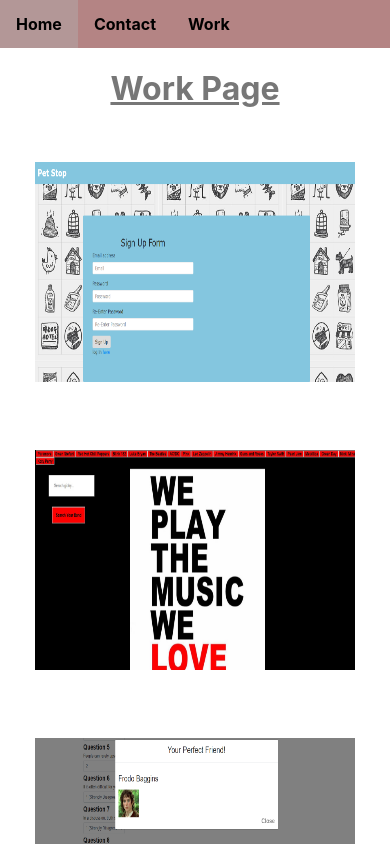
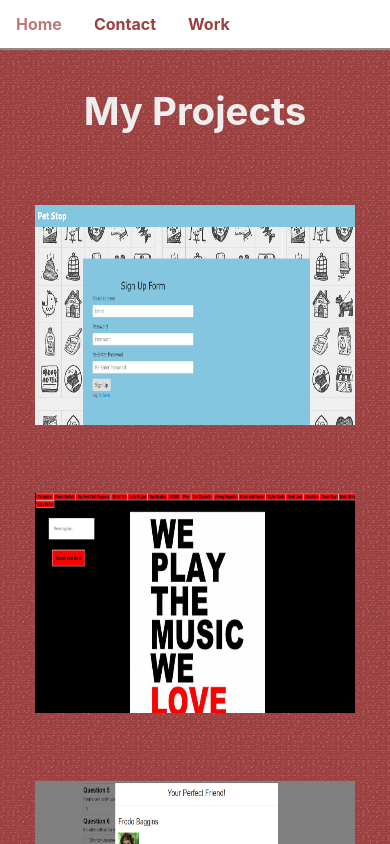
Before and after one commit to csierra325/portfolio-React, a React (Create React App) app: page /sierra_portfolio/work in a window 390 px wide. Shown: the top 844 px of the page. Built offline with nearby package versions, Linux system fonts and the light colour scheme.

Commit message:
changed color scheme and layout

```diff
--- a/src/App.css
+++ b/src/App.css
@@ -24,6 +24,11 @@
   }
 }
 
+body{
+  background-color:#9c3f3f;
+  background-image: url("./Images/blizzard.png");
+}
+
 .Footer{
   border-top: 4px solid black;
   background-color: #b48484;
@@ -41,7 +46,7 @@
 }
 
 h1{
-  color: #777777;
+  color: #eee;
   text-decoration: underline;
 
 }
--- a/src/App.js
+++ b/src/App.js
@@ -8,7 +8,7 @@ function App() {
     <div className="App">
       <NavBar />
       <div className="Footer">
-      <Footer />
+      {/* <Footer /> */}
       </div>
     </div>
   );
--- a/src/Components/Contact.js
+++ b/src/Components/Contact.js
@@ -4,9 +4,8 @@ class Contact extends Component{
     render(){
         return(
             <div>
-                <h1>
-                    Contact Page
-                </h1>
+                <h1>Contact Page</h1>
+
             </div>
         )
     }
--- a/src/Components/Home.js
+++ /dev/null
@@ -1,19 +0,0 @@
-import React, { Component } from 'react';
-import Camille from '../Images/camille.jpg';
-
-class Home extends Component{
-
-    render(){
-        return(
-            <div>
-                <h1>Home Page</h1>
-                <p>My name is Camille. I am a full-stack web developer based in Atlanta, GA.
-                    I have a passion for creative code and new technology
-                </p>
-                <img src={Camille}  alt="Camille"/>
-            </div>
-        )
-    }
-}
-
-export default Home
--- /dev/null
+++ b/src/Components/Home/Home.js
@@ -0,0 +1,26 @@
+import React, { Component } from 'react';
+import Camille from '../../Images/camille.jpg';
+import './home.css'
+
+class Home extends Component{
+
+    render(){
+        return(
+            <div>
+                <div className="home-header">Hello, I'm Camille</div>
+                <div className="home-description">
+                    <div className="home-text">
+                        <div className="home-subtext">I am a full-stack web developer based in Las Vegas, NV.
+                            I have a passion for creative code and new technology.
+                        </div>
+                        <div className="home-subtext">Currently building web stores and applications at Icebox Cool Stuff</div>
+                    </div>
+                    <img className="portrait" src={Camille}  alt="Camille"/>
+                </div>
+                <div className="topleft"></div>
+            </div>
+        )
+    }
+}
+
+export default Home
--- /dev/null
+++ b/src/Components/Home/home.css
@@ -0,0 +1,45 @@
+.home-description{
+    margin: auto;
+    display: flex;
+    flex-wrap: wrap;
+    justify-content: center;
+}
+
+.home-text{
+    width: 400px;
+    float: left;
+    padding-top: 2em;
+}
+.portrait{
+    width: 450px;
+    float: left;
+    padding: 2em 0 5em 0;
+    box-shadow: 0 4px 8px 0 rgba(0, 0, 0, 0.2), 0 6px 20px 0 rgba(0, 0, 0, 0.19);
+    padding: 10px;
+}
+.home-subtext {
+    padding: 2.4em;
+    font-size: 20px;
+    font-weight: bold;
+    color: #eee;
+    font-family: sans-serif;
+}
+
+.home-header{
+    padding: 2em 0 1.2em 0;
+    color: #eee;
+    font-weight: bold;
+    font-size: 3em;
+}
+
+@media screen and (max-width: 480px) {
+    .home-header {
+        padding: 2em 0 0 0;
+    }
+}
+
+@media screen and (max-width: 780px) {
+    .home-header {
+        padding: 2em 0 0 0;
+    }
+}
--- a/src/Components/NavBar/NavBar.css
+++ b/src/Components/NavBar/NavBar.css
@@ -1,6 +1,8 @@
 
 .NavBar{
-    background-color: #b48484;
+    /* background-color: #b48484; */
+    background-color: #ffffff;
+    border-bottom: 2px solid rgb(141, 141, 141);
   }
 
   li {
@@ -9,7 +11,8 @@
 
   li a {
     display: block;
-    color:black;
+    /* color:#b48484; */
+    color: #9c3f3f;
     font-weight: 700;
     text-align: center;
     padding: 14px 16px;
@@ -17,7 +20,9 @@
   }
 
   li a:hover {
-    background-color:rgb(179, 151, 151)
+    /* background-color:rgb(179, 151, 151) */
+    /* color: #d8d8d8ad; */
+    color:#9c3f3faf;
   }
   ul {
     list-style-type: none;
--- a/src/Components/NavBar/NavBar.js
+++ b/src/Components/NavBar/NavBar.js
@@ -8,7 +8,7 @@ import {
 import './NavBar.css';
 import Work from '../Work/Work';
 import Contact from '../Contact';
-import Home from '../Home'
+import Home from '../Home/Home'
 
 
 class NavBar extends Component{
--- a/src/Components/Work/Work.css
+++ b/src/Components/Work/Work.css
@@ -9,8 +9,22 @@
   padding: 1em;
 }
 
+.Container .project img:hover{
+  box-shadow: 0 4px 8px 0 rgba(0, 0, 0, 0.2), 0 6px 20px 0 rgba(0, 0, 0, 0.19);
+  transition: all 1.3s;
+  transform: scale(1.1);
+  z-index: 5;
+}
+
 .Container .project img{
     width: 320px;
     height: 220px;
     padding: 1em;
 }
+
+.project-header{
+  padding: 1em 0 1em 0;
+  color: #eee;
+  font-weight: bold;
+  font-size: 2.4em;
+}
--- a/src/Components/Work/Work.js
+++ b/src/Components/Work/Work.js
@@ -11,7 +11,7 @@ class Work extends Component{
     render(){
         return(
             <div>
-                <h1>Work Page</h1>
+                <div className="project-header">My Projects</div>
                 <div className="Container">
                     <div className="project"><img src={PetPro} alt="Pet Pro"/></div>
                     <div className="project"><img src={Giphy} alt="Giphy App"/></div>
```
Also changed, not shown: src/Images/blizzard.png (added).
